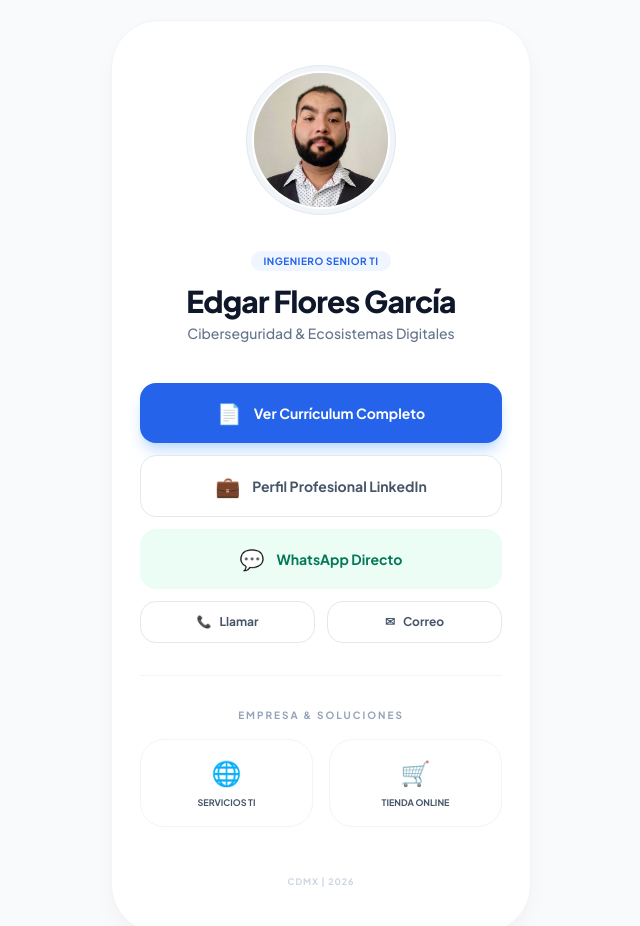
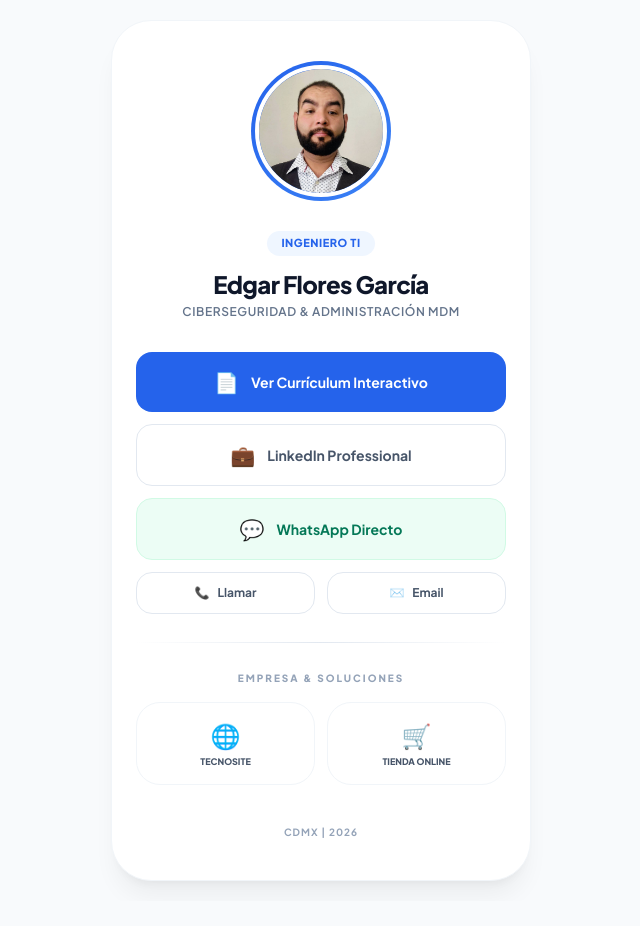
Before and after one commit to edgarflores290789-commits/EDexperiencia, a plain HTML site: page index.html in a window 1280 px wide. Shown: the whole page, without its empty margins (319-959 px from the left). After the commit the page ends 901 px from the top, so only its background shows below. Drawn offline with nearby package versions, Linux system fonts and the light colour scheme.

Commit message:
Update index.html

```diff
--- a/index.html
+++ b/index.html
@@ -3,10 +3,9 @@
 <head>
     <meta charset="UTF-8">
     <meta name="viewport" content="width=device-width, initial-scale=1.0">
-    <title>Edgar Flores García | Consultor TI</title>
+    <title>Edgar Flores García | Ingeniero TI & Ciberseguridad</title>
     <script src="https://cdn.tailwindcss.com"></script>
     <link href="https://fonts.googleapis.com/css2?family=Plus+Jakarta+Sans:wght@400;500;600;700;800&display=swap" rel="stylesheet">
-    <!-- Paleta: Fondo Slate-50, Acentos en Azul Cobalto (#2563eb). Minimalismo Pro. -->
     <style>
         body {
             font-family: 'Plus Jakarta Sans', sans-serif;
@@ -25,21 +24,20 @@
             max-width: 420px;
             background: #ffffff;
             border: 1px solid #f1f5f9;
-            border-radius: 48px;
-            padding: 44px 28px;
-            box-shadow: 0 10px 25px -5px rgba(0, 0, 0, 0.05);
+            border-radius: 40px;
+            padding: 40px 24px;
+            box-shadow: 0 20px 25px -5px rgba(0, 0, 0, 0.05), 0 8px 10px -6px rgba(0, 0, 0, 0.05);
             text-align: center;
         }
 
         .photo-wrapper {
-            width: 150px;
-            height: 150px;
-            margin: 0 auto 32px;
+            width: 140px;
+            height: 140px;
+            margin: 0 auto 28px;
             border-radius: 50%;
-            padding: 5px;
-            background: #f1f5f9;
+            padding: 4px;
+            background: linear-gradient(135deg, #2563eb, #3b82f6);
             position: relative;
-            border: 1px solid #e2e8f0;
         }
 
         .photo-inner {
@@ -51,18 +49,19 @@
             display: flex;
             align-items: center;
             justify-content: center;
-            border: 2px solid #ffffff;
+            border: 4px solid #ffffff;
         }
 
         .btn-blue {
             background-color: #2563eb;
             color: white;
-            transition: all 0.2s ease;
+            transition: all 0.3s cubic-bezier(0.4, 0, 0.2, 1);
         }
 
         .btn-blue:hover {
             background-color: #1d4ed8;
             transform: translateY(-2px);
+            box-shadow: 0 10px 15px -3px rgba(37, 99, 235, 0.3);
         }
 
         .btn-outline {
@@ -80,88 +79,85 @@
 
         .section-divider {
             height: 1px;
-            background: #f1f5f9;
+            background: linear-gradient(to right, transparent, #e2e8f0, transparent);
             width: 100%;
-            margin: 32px 0;
+            margin: 28px 0;
         }
 
         .tag-blue {
             background: #eff6ff;
             color: #2563eb;
-            padding: 4px 12px;
+            padding: 4px 14px;
             border-radius: 99px;
-            font-size: 10px;
-            font-weight: 700;
+            font-size: 11px;
+            font-weight: 800;
             text-transform: uppercase;
             letter-spacing: 0.05em;
+            display: inline-block;
         }
     </style>
 </head>
 <body>
 
     <div class="vcard-minimal">
-        <!-- Perfil con imagen permanente vinculada -->
         <div class="photo-wrapper">
             <div class="photo-inner">
                 <img src="fotoperfil.jpeg" alt="Edgar Flores García" class="w-full h-full object-cover" onerror="this.src='https://ui-avatars.com/api/?name=Edgar+Flores&background=2563eb&color=fff'">
             </div>
         </div>
 
-        <!-- Identidad -->
-        <div class="mb-10">
+        <div class="mb-8">
             <div class="mb-3">
-                <span class="tag-blue">Ingeniero Senior TI</span>
+                <span class="tag-blue">Ingeniero TI</span>
             </div>
-            <h1 class="text-3xl font-extrabold text-slate-900 tracking-tight mb-1">Edgar Flores García</h1>
-            <p class="text-slate-500 text-sm font-medium">Ciberseguridad & Ecosistemas Digitales</p>
+            <h1 class="text-2xl font-black text-slate-900 tracking-tight mb-1">Edgar Flores García</h1>
+            <p class="text-slate-500 text-xs font-semibold uppercase tracking-wider">Ciberseguridad & Administración MDM</p>
         </div>
 
-        <!-- Acciones Principales -->
         <div class="space-y-3">
-            <!-- El enlace debe coincidir exactamente con el nombre del archivo en tu repositorio -->
-            <a href="Curriculum.html" class="flex items-center justify-center gap-3 w-full py-4 rounded-2xl font-bold text-sm btn-blue shadow-lg shadow-blue-200">
-                <span class="text-xl">&#128196;</span> Ver Currículum Completo
+            <a href="Curriculum.html" class="flex items-center justify-center gap-3 w-full py-4 rounded-2xl font-bold text-sm btn-blue">
+                <span class="text-xl">📄</span> Ver Currículum Interactivo
             </a>
 
             <a href="https://www.linkedin.com/in/edgarfloresti" target="_blank" class="flex items-center justify-center gap-3 w-full py-4 rounded-2xl font-bold text-sm btn-outline">
-                <span class="text-xl">&#128188;</span> Perfil Profesional LinkedIn
+                <span class="text-xl">💼</span> LinkedIn Professional
             </a>
 
-            <a href="https://wa.me/525644326915" target="_blank" class="flex items-center justify-center gap-3 w-full py-4 rounded-2xl font-bold text-sm bg-emerald-50 text-emerald-700 hover:bg-emerald-100 transition">
-                <span class="text-xl">&#128172;</span> WhatsApp Directo
+            <a href="https://wa.me/525644326915" target="_blank" class="flex items-center justify-center gap-3 w-full py-4 rounded-2xl font-bold text-sm bg-emerald-50 text-emerald-700 hover:bg-emerald-100 transition border border-emerald-100">
+                <span class="text-xl">💬</span> WhatsApp Directo
             </a>
         </div>
 
-        <!-- Contacto Directo -->
         <div class="grid grid-cols-2 gap-3 mt-3">
             <a href="tel:5644326915" class="flex items-center justify-center gap-2 py-3 rounded-2xl btn-outline text-xs font-bold">
-                <span>&#128222;</span> Llamar
+                <span>📞</span> Llamar
             </a>
             <a href="mailto:edgar.flores290789@gmail.com" class="flex items-center justify-center gap-2 py-3 rounded-2xl btn-outline text-xs font-bold">
-                <span>&#9993;</span> Correo
+                <span>✉️</span> Email
             </a>
         </div>
 
         <div class="section-divider"></div>
 
-        <!-- Portales de Negocio -->
         <div>
-            <p class="text-[10px] font-bold text-slate-400 uppercase tracking-[0.2em] mb-4 text-center">Empresa & Soluciones</p>
-            <div class="grid grid-cols-2 gap-4">
+            <p class="text-[10px] font-black text-slate-400 uppercase tracking-[0.2em] mb-4">Empresa & Soluciones</p>
+            <div class="grid grid-cols-2 gap-3">
                 <a href="https://tecnositesoluciones.com" target="_blank" class="group p-4 rounded-3xl border border-slate-100 hover:border-blue-200 hover:bg-blue-50 transition text-center">
-                    <span class="text-2xl block mb-2 group-hover:scale-110 transition-transform">&#127760;</span>
-                    <span class="text-[9px] font-bold text-slate-600 uppercase block">Servicios TI</span>
+                    <span class="text-2xl block mb-1 group-hover:scale-110 transition-transform">🌐</span>
+                    <span class="text-[9px] font-extrabold text-slate-600 uppercase block">TecnoSite</span>
                 </a>
                 <a href="https://tienda.tecnositesoluciones.com" target="_blank" class="group p-4 rounded-3xl border border-slate-100 hover:border-blue-200 hover:bg-blue-50 transition text-center">
-                    <span class="text-2xl block mb-2 group-hover:scale-110 transition-transform">&#128722;</span>
-                    <span class="text-[9px] font-bold text-slate-600 uppercase block">Tienda Online</span>
+                    <span class="text-2xl block mb-1 group-hover:scale-110 transition-transform">🛒</span>
+                    <span class="text-[9px] font-extrabold text-slate-600 uppercase block">Tienda Online</span>
                 </a>
             </div>
         </div>
 
-        <p class="mt-12 text-[9px] text-slate-300 font-bold uppercase tracking-widest text-center">
-            CDMX | 2026
-        </p>
+        <footer class="mt-10">
+            <p class="text-[10px] text-slate-400 font-bold uppercase tracking-widest">
+                CDMX | 2026
+            </p>
+        </footer>
     </div>
 
 </body>
```
